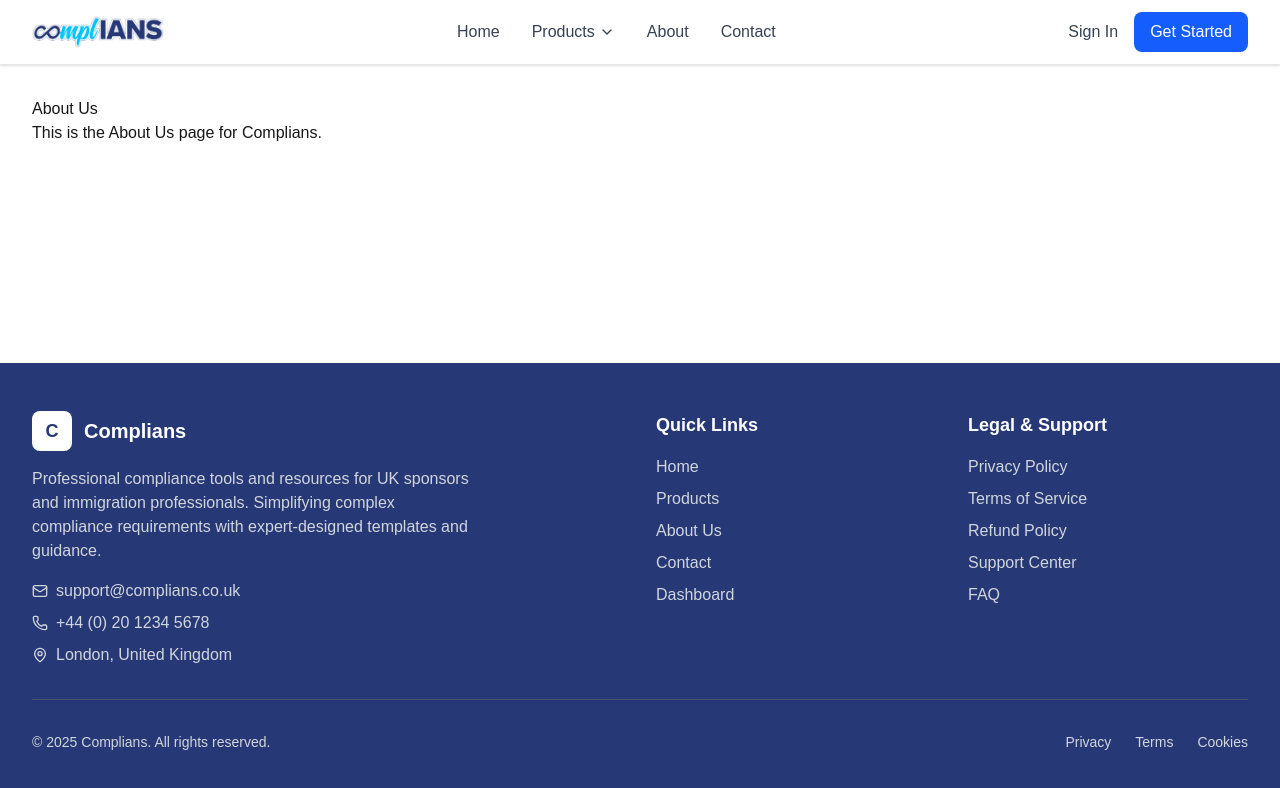
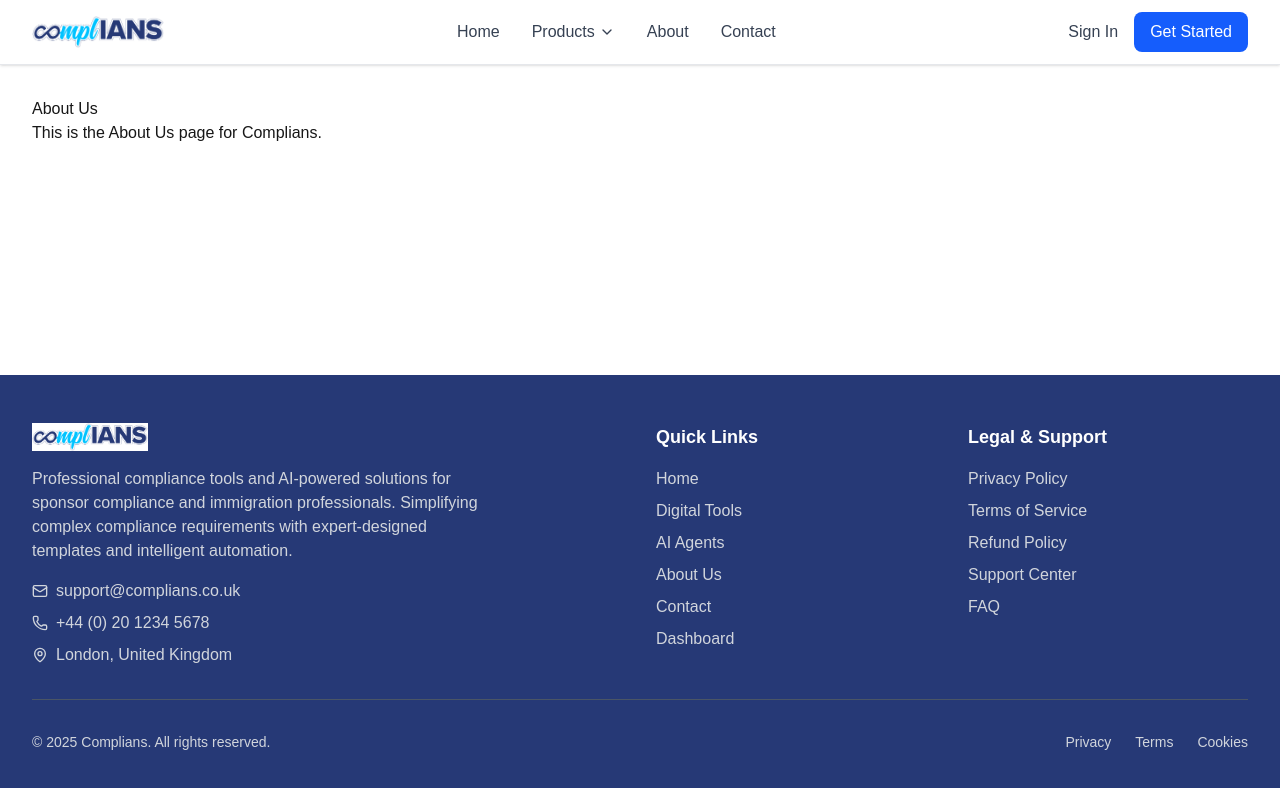
Before and after one commit to sponsorcomplians/complians-site, a Next.js app: page /about in a window 1280 px wide. Shown: the top 788 px of the page. Built offline with nearby package versions, Linux system fonts and the light colour scheme; no server answers.

Commit message:
Fix footer logo and update navigation links

```diff
--- a/src/components/Footer.tsx
+++ b/src/components/Footer.tsx
@@ -1,4 +1,5 @@
 import Link from 'next/link'
+import Image from 'next/image'
 import { Mail, Phone, MapPin } from 'lucide-react'
 
 export default function Footer() {
@@ -9,14 +10,19 @@ export default function Footer() {
           {/* Company Info */}
           <div className="col-span-1 md:col-span-2">
             <div className="flex items-center mb-4">
-              <div className="w-10 h-10 bg-white rounded-lg flex items-center justify-center mr-3">
-                <span className="text-[#263976] font-bold text-lg">C</span>
-              </div>
-              <span className="text-xl font-bold">Complians</span>
+              <Link href="/" className="flex items-center">
+                <Image
+                  src="/logos/logo.png"
+                  alt="Complians"
+                  width={140}
+                  height={35}
+                  className="h-7 w-auto"
+                />
+              </Link>
             </div>
             <p className="text-gray-300 mb-4 max-w-md">
-              Professional compliance tools and resources for UK sponsors and immigration professionals.
-              Simplifying complex compliance requirements with expert-designed templates and guidance.
+              Professional compliance tools and AI-powered solutions for sponsor compliance and immigration professionals.
+              Simplifying complex compliance requirements with expert-designed templates and intelligent automation.
             </p>
             <div className="space-y-2">
               <div className="flex items-center text-gray-300">
@@ -45,7 +51,12 @@ export default function Footer() {
               </li>
               <li>
                 <Link href="/products" className="text-gray-300 hover:text-[#00c3ff] transition-colors">
-                  Products
+                  Digital Tools
+                </Link>
+              </li>
+              <li>
+                <Link href="/ai-agents" className="text-gray-300 hover:text-[#00c3ff] transition-colors">
+                  AI Agents
                 </Link>
               </li>
               <li>
```
